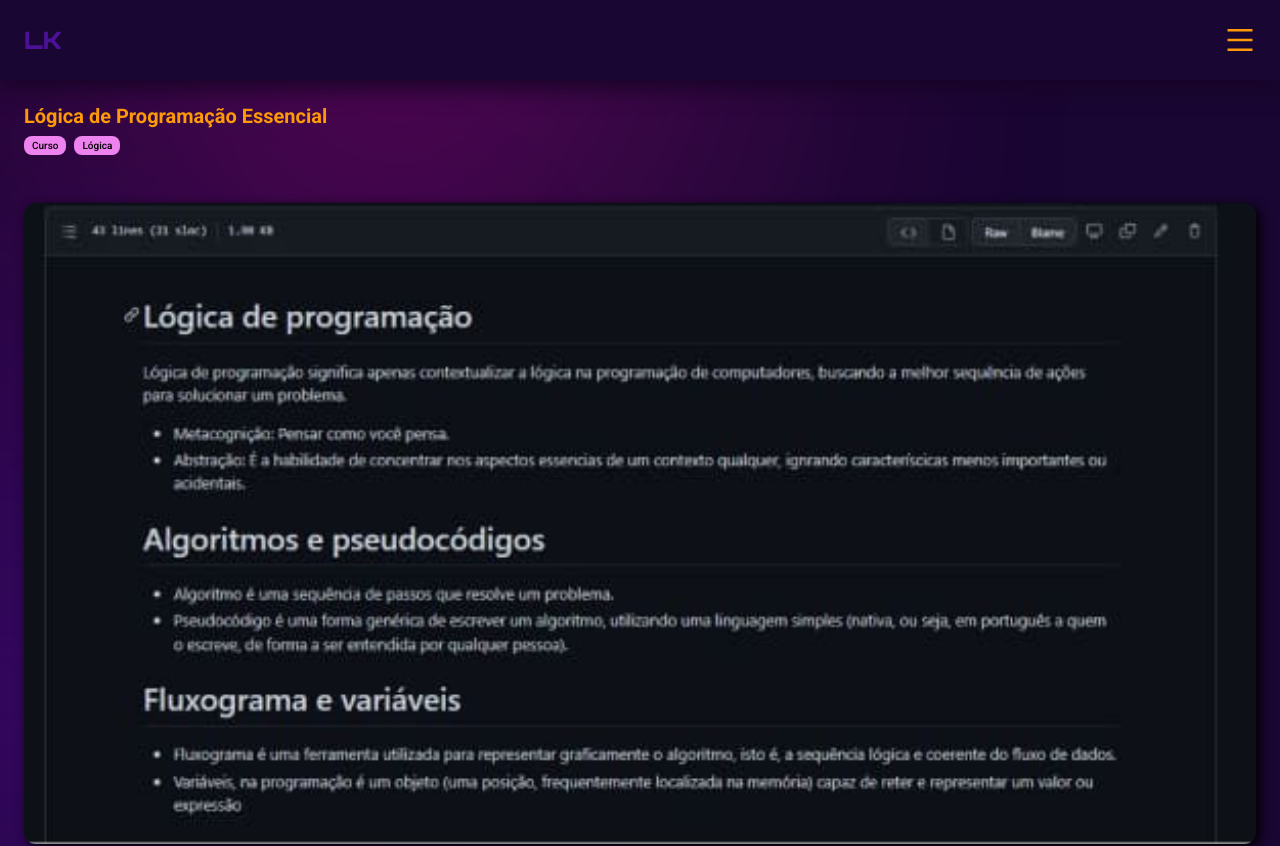
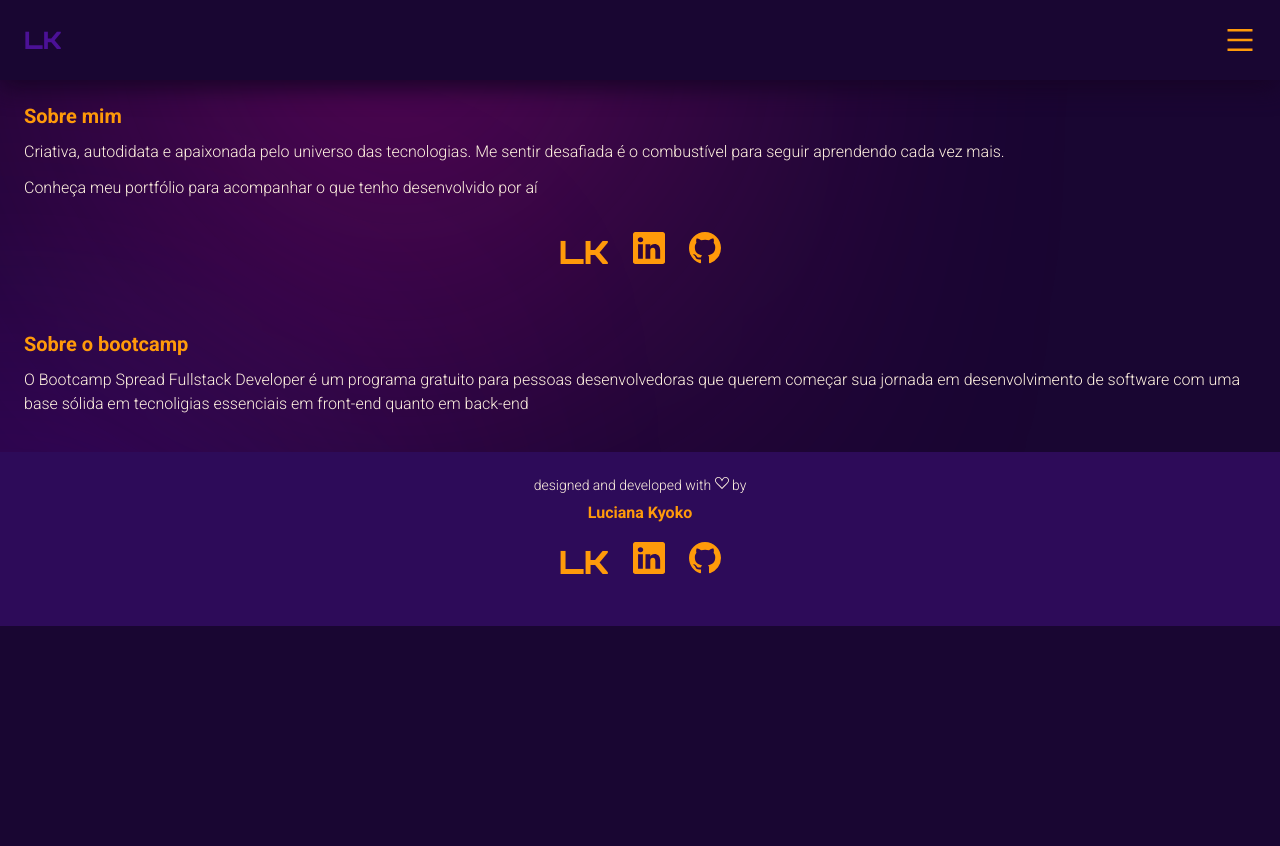
Before and after one commit to lucianakyoko/Bootcamp-Spread-Fullstack-Developer, a React (Create React App) app in the folder webpage/: page / in a window 1280 px wide. Shown: the top 846 px of the page. After the commit the page ends 800 px from the top, so only its background shows below. Built offline with nearby package versions, Linux system fonts and the light colour scheme.

Commit message:
feat(webpage/ About): Create new page component

```diff
--- a/webpage/src/App.jsx
+++ b/webpage/src/App.jsx
@@ -3,7 +3,7 @@ import Header from "./components/Header";
 import Home from "./pages/Home";
 import ProjectFull from "./pages/ProjectFull";
 import Projects from "./pages/Projects";
-
+import About from "./pages/About";
 import { Wrapper } from "./styles/app";
 import GlobalStyles from "./styles/GlobalStyles";
 
@@ -16,7 +16,8 @@ function App() {
       <main>
         {/* <Home /> */}
         {/* <Projects /> */}
-        <ProjectFull />
+        {/* <ProjectFull /> */}
+        <About />
       </main>
       <Footer />
     </Wrapper>
--- /dev/null
+++ b/webpage/src/pages/About/index.jsx
@@ -0,0 +1,25 @@
+import React from 'react';
+import Social from '../../components/Social';
+import { Subtitle } from '../../styles/ui';
+import { Container, Wrapper } from './style';
+
+const About = () => {
+  return (
+    <Container>
+      <Wrapper>
+        <Subtitle>Sobre mim</Subtitle>
+        <p>Criativa, autodidata e apaixonada pelo universo das tecnologias. Me sentir desafiada é o combustível para seguir aprendendo cada vez mais.</p>
+        <p>Conheça meu portfólio para acompanhar o que tenho desenvolvido por aí</p>
+
+        <Social />
+      </Wrapper>
+
+      <Wrapper>
+        <Subtitle>Sobre o bootcamp</Subtitle>
+        <p>O Bootcamp Spread Fullstack Developer é um programa gratuito para pessoas desenvolvedoras que querem começar sua jornada em desenvolvimento de software com uma base sólida em tecnoligias essenciais em front-end quanto em back-end</p>
+      </Wrapper>
+    </Container>
+  )
+}
+
+export default About;
--- /dev/null
+++ b/webpage/src/pages/About/style.js
@@ -0,0 +1,21 @@
+import styled from 'styled-components';
+import { layoutColors } from '../../styles/colors';
+
+export const Container = styled.section`
+  height: 100%;
+  display: flex;
+  flex-direction: column;
+  gap: 4rem;
+`;
+
+export const Wrapper = styled.div`
+
+  p {
+    color: ${layoutColors.text};
+    font-size: 1.6rem;
+    font-weight: 200;
+    line-height: 24px;
+    margin: 1.2rem 0;
+  }
+
+`
```
